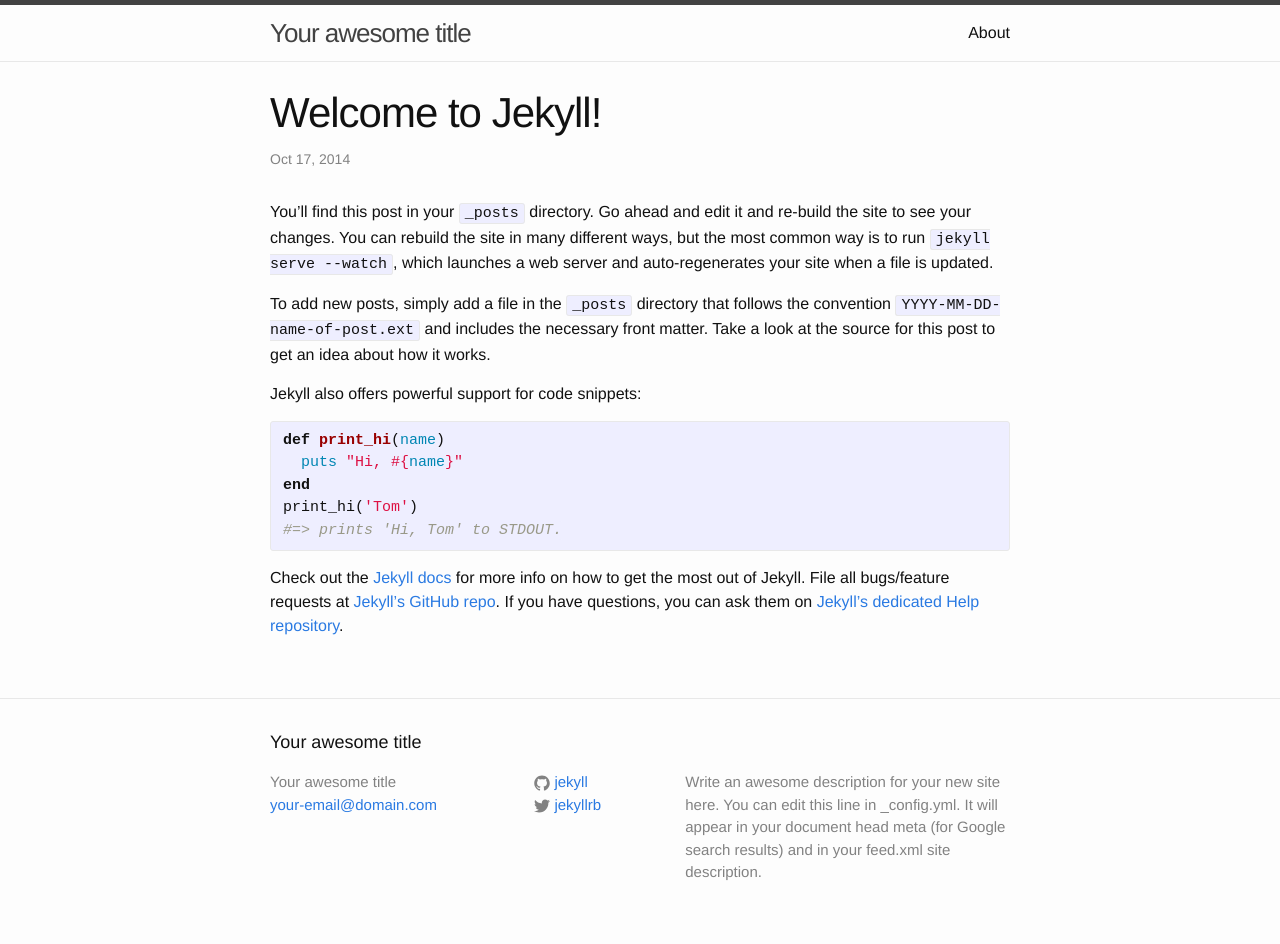
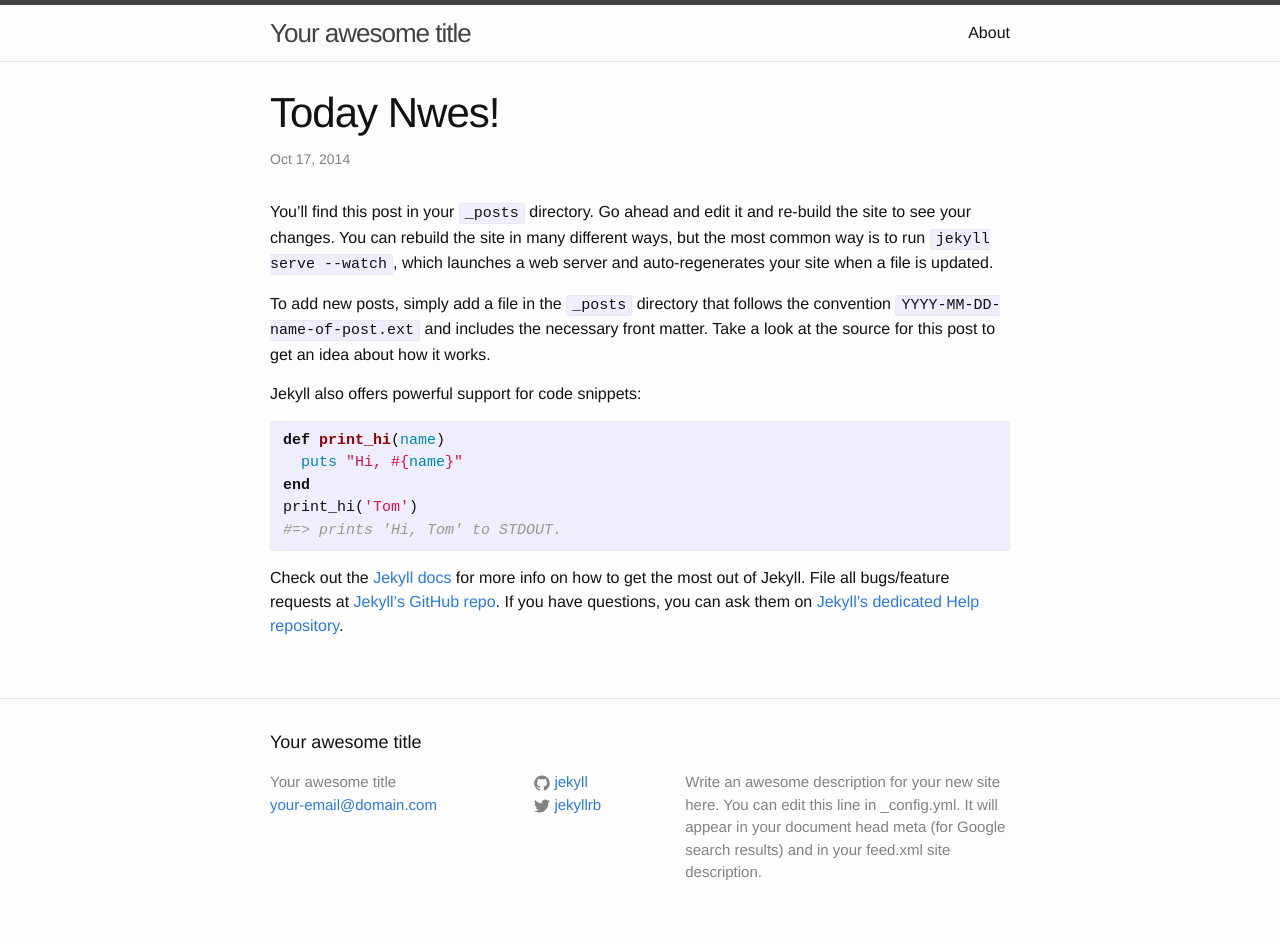
Before and after one commit to hy1392/hy1392.github.com, a Jekyll site: the page built from _posts/2015-05-06-today-news-1.markdown, in a window 1280 px wide. Built offline with Jekyll 4.4.1, drawn with Linux system fonts in a browser that asks for light colours.

Commit message:
Update 2015-05-06-today-news-1.markdown
bug fixed

```diff
--- a/_posts/2015-05-06-today-news-1.markdown
+++ b/_posts/2015-05-06-today-news-1.markdown
@@ -1,6 +1,6 @@
 ---
 layout: post
-title:  "Welcome to Jekyll!"
+title:  "Today Nwes!"
 date:   2014-10-17 12:51:32
 categories: jekyll update
 ---
```
